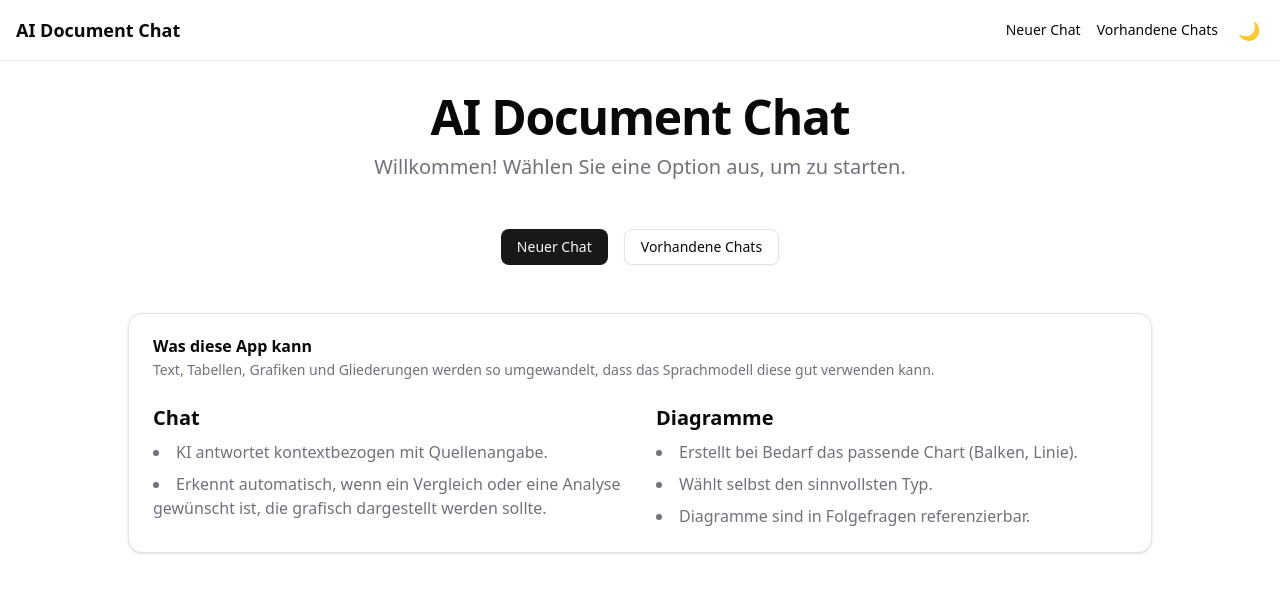
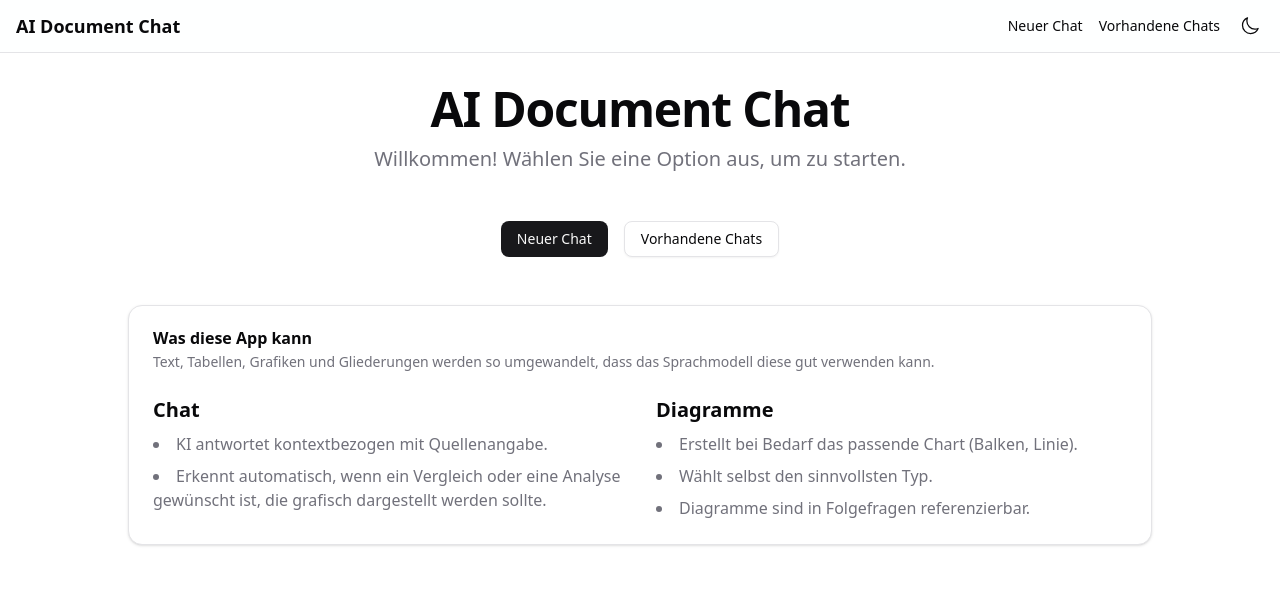
Before and after one commit to maxdollinger/ai-document-chat, a Next.js app: page / in a window 1280 px wide. Shown: the top 592 px of the page. Built offline with nearby package versions, Linux system fonts and the light colour scheme; no server answers.

Commit message:
added heroicons

```diff
--- a/package.json
+++ b/package.json
@@ -10,6 +10,7 @@
     "lint": "next lint"
   },
   "dependencies": {
+    "@heroicons/react": "^2.2.0",
     "@radix-ui/react-slot": "^1.2.3",
     "ai": "^4.3.16",
     "better-sqlite3": "^12.2.0",
--- a/src/components/ChatMessage.tsx
+++ b/src/components/ChatMessage.tsx
@@ -2,6 +2,7 @@
 
 import { useEffect, useState } from "react";
 import {default as mermaid} from "mermaid";
+import { ClipboardIcon, CheckIcon } from "@heroicons/react/24/outline";
 
 interface ChatMessageProps {
   content: string;
@@ -66,10 +67,14 @@ export default function ChatMessage({ content, role }: ChatMessageProps) {
       {/* Copy button */}
       <button
         onClick={handleCopy}
-        className="absolute top-2 right-2 text-xs opacity-70 hover:opacity-100 transition"
+        className="absolute top-2 right-2 p-1 opacity-70 hover:opacity-100 transition rounded hover:bg-black/10"
         aria-label="Copy message"
       >
-        {copied ? "✅" : "📋"}
+        {copied ? (
+          <CheckIcon className="h-4 w-4 text-green-600" />
+        ) : (
+          <ClipboardIcon className="h-4 w-4" />
+        )}
       </button>
       {isDiagram && (
         <>
--- a/src/components/ThemeToggle.tsx
+++ b/src/components/ThemeToggle.tsx
@@ -1,6 +1,7 @@
 "use client";
 
 import { useEffect, useState } from "react";
+import { SunIcon, MoonIcon } from "@heroicons/react/24/outline";
 
 function getSystemPreference(): "light" | "dark" {
   if (typeof window === "undefined") return "light";
@@ -33,10 +34,14 @@ export default function ThemeToggle() {
   return (
     <button
       onClick={toggleTheme}
-      className="p-1 rounded-md hover:bg-muted transition-colors text-lg"
+      className="p-1 rounded-md hover:bg-muted transition-colors"
       aria-label="Toggle theme"
     >
-      {theme === "light" ? "🌙" : "☀️"}
+      {theme === "light" ? (
+        <MoonIcon className="h-5 w-5" />
+      ) : (
+        <SunIcon className="h-5 w-5" />
+      )}
     </button>
   );
 }
```
Also changed, not shown: 1 other file (tests, documents, lock files or other folders).
